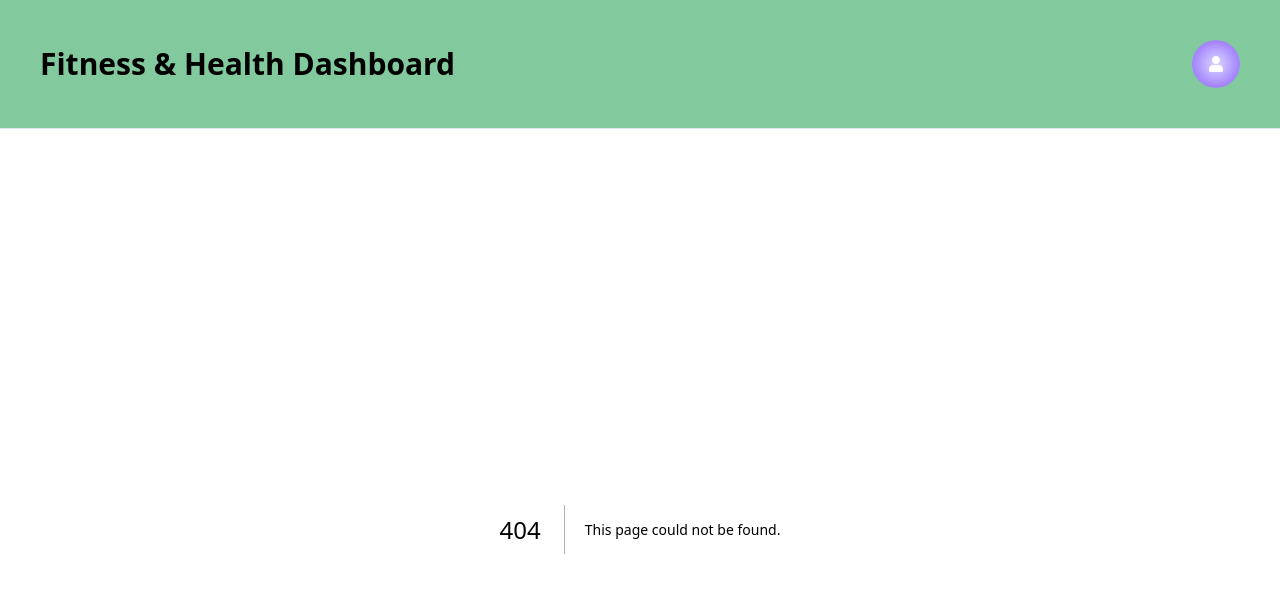
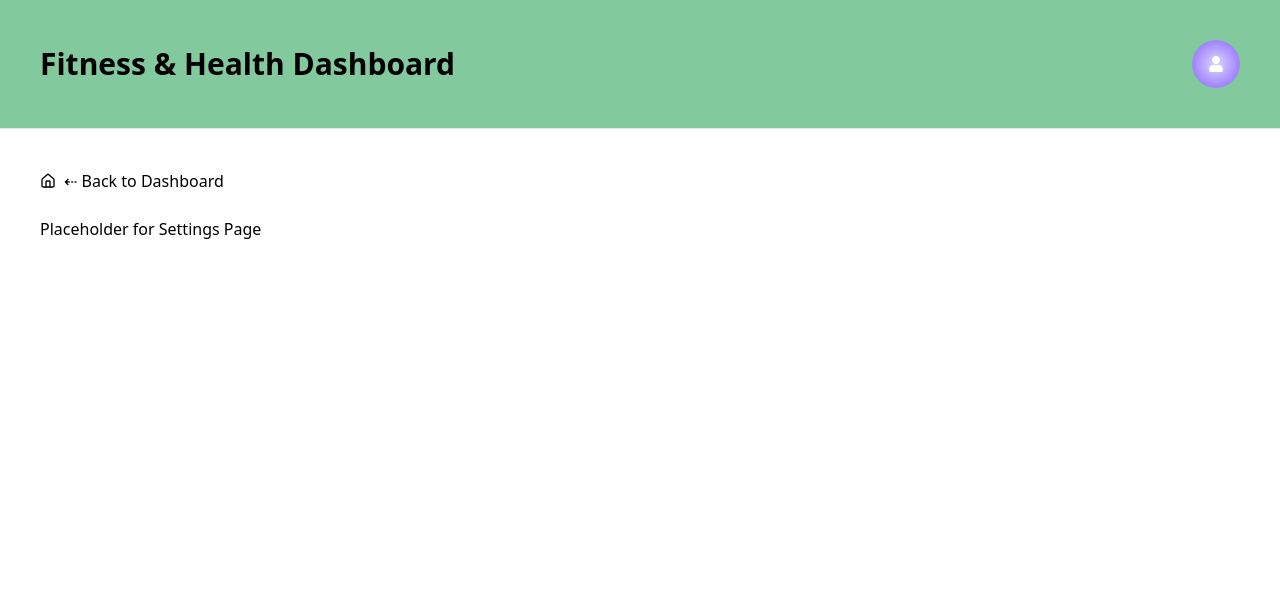
Before and after one commit to magda5281/fitness-dashboard, a Next.js app: page /settings in a window 1280 px wide. Before the commit this address had no page. Shown: the top 592 px of the page. Built offline with nearby package versions, Linux system fonts and the light colour scheme.

Commit message:
Add settings route

```diff
--- /dev/null
+++ b/app/settings/page.tsx
@@ -0,0 +1,15 @@
+import { HomeIcon } from 'lucide-react';
+import Link from 'next/link';
+
+const SettingsPage = () => {
+  return (
+    <div className='flex flex-col gap-6 flex-1 overflow-auto p-4 sm:p-5 md:p-6 lg:p-8 xl:p-10 max-w-7xl mx-auto w-full'>
+      <Link href='/' className='flex items-center w-full'>
+        <HomeIcon className='h-4 w-4 mr-2' />⇠ Back to Dashboard
+      </Link>
+      <h2>Placeholder for Settings Page</h2>
+    </div>
+  );
+};
+
+export default SettingsPage;
```
